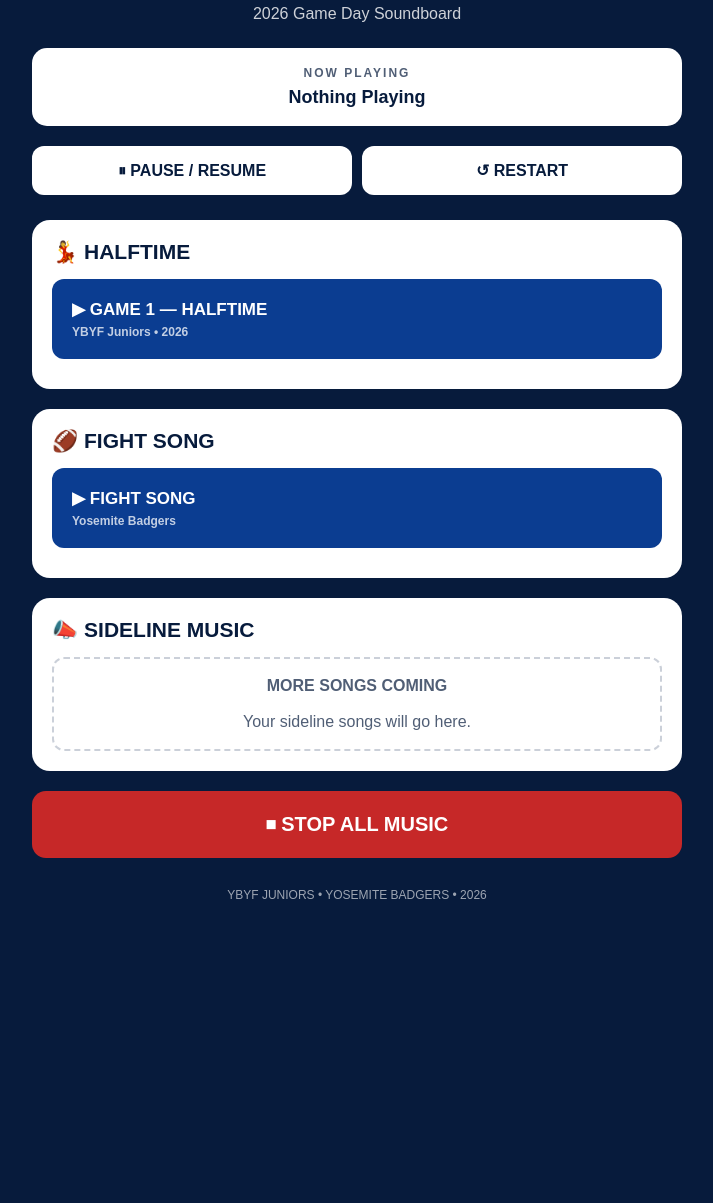
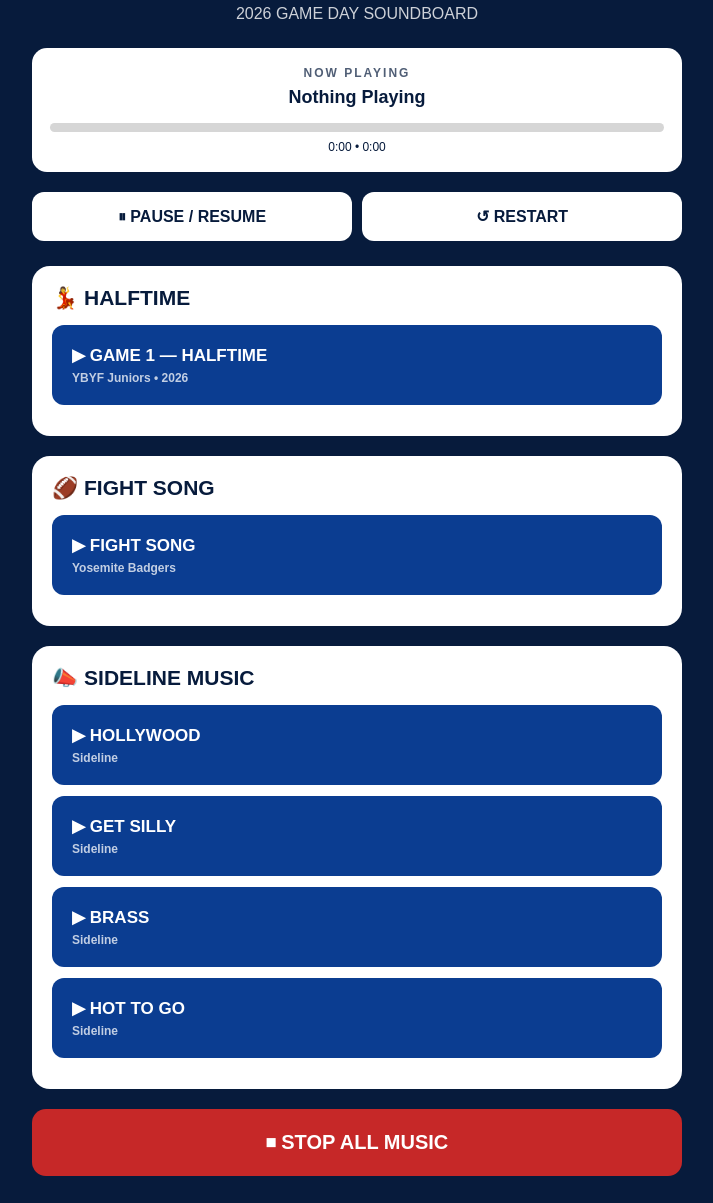
Before and after one commit to thatcoach00/2026juniors-soundboard, a plain HTML site: page index.html in a window 1280 px wide. Shown: the part 86-1289 px from the top of the page, without its empty margins (283-996 px from the left). Before the commit the page ends 1028 px from the top, so only its background shows below. Drawn offline with Linux system fonts and the light colour scheme.

Commit message:
Implement progress bar and time display for audio
Added a progress bar and time display for audio playback.

```diff
--- a/index.html
+++ b/index.html
@@ -73,7 +73,30 @@ body {
 }
 
 
-/* CONTROL BUTTONS */
+/* PROGRESS BAR */
+
+.progress-container {
+    width: 100%;
+    height: 9px;
+    background: #d6d6d6;
+    border-radius: 10px;
+    margin-top: 15px;
+    overflow: hidden;
+}
+
+#progressBar {
+    width: 0%;
+    height: 100%;
+    background: #0b3d91;
+}
+
+.time {
+    font-size: 12px;
+    margin-top: 8px;
+}
+
+
+/* CONTROLS */
 
 .controls {
     display: grid;
@@ -91,11 +114,7 @@ body {
     cursor: pointer;
 }
 
-.pause {
-    background: white;
-    color: #071b3c;
-}
-
+.pause,
 .restart {
     background: white;
     color: #071b3c;
@@ -116,7 +135,6 @@ body {
     font-size: 21px;
     font-weight: bold;
     margin-bottom: 15px;
-    text-align: left;
 }
 
 
@@ -129,15 +147,11 @@ body {
     background: #0b3d91;
     color: white;
     padding: 20px;
-    margin-bottom: 10px;
+    margin-bottom: 11px;
     text-align: left;
     font-size: 17px;
     font-weight: bold;
     cursor: pointer;
-}
-
-.song-button:hover {
-    opacity: .9;
 }
 
 .song-button:active {
@@ -156,18 +170,7 @@ body {
 }
 
 
-/* COMING SOON */
-
-.coming-soon {
-    border: 2px dashed #b6bdc9;
-    border-radius: 12px;
-    padding: 18px;
-    text-align: center;
-    opacity: .7;
-}
-
-
-/* STOP BUTTON */
+/* STOP */
 
 .stop-button {
     width: 100%;
@@ -197,7 +200,6 @@ body {
 }
 
 </style>
-
 </head>
 
 
@@ -214,7 +216,7 @@ body {
 
 <h2>JUNIORS</h2>
 
-<p>2026 Game Day Soundboard</p>
+<p>2026 GAME DAY SOUNDBOARD</p>
 
 </div>
 
@@ -232,11 +234,21 @@ NOW PLAYING
 Nothing Playing
 </div>
 
+<div class="progress-container">
+<div id="progressBar"></div>
+</div>
+
+<div class="time">
+<span id="currentTime">0:00</span>
+•
+<span id="duration">0:00</span>
+</div>
+
 </div>
 
 
 
-<!-- PLAYER CONTROLS -->
+<!-- CONTROLS -->
 
 <div class="controls">
 
@@ -322,15 +334,81 @@ Yosemite Badgers
 📣 SIDELINE MUSIC
 </div>
 
-<div class="coming-soon">
 
-<strong>MORE SONGS COMING</strong>
+<button
+class="song-button"
+onclick="playSong(
+'music/Sideline Hollywood.mp3',
+'Hollywood'
+)">
 
-<br><br>
+<span class="song-name">
+▶ HOLLYWOOD
+</span>
 
-Your sideline songs will go here.
+<span class="song-description">
+Sideline
+</span>
 
-</div>
+</button>
+
+
+
+<button
+class="song-button"
+onclick="playSong(
+'music/Sideline Get Silly.mp3',
+'Get Silly'
+)">
+
+<span class="song-name">
+▶ GET SILLY
+</span>
+
+<span class="song-description">
+Sideline
+</span>
+
+</button>
+
+
+
+<button
+class="song-button"
+onclick="playSong(
+'music/Sideline Brass.mp3',
+'Brass'
+)">
+
+<span class="song-name">
+▶ BRASS
+</span>
+
+<span class="song-description">
+Sideline
+</span>
+
+</button>
+
+
+
+<button
+class="song-button"
+onclick="playSong(
+'music/YBYC Seniors Hot to go 2.mp3',
+'Hot To Go'
+)">
+
+<span class="song-name">
+▶ HOT TO GO
+</span>
+
+<span class="song-description">
+Sideline
+</span>
+
+</button>
+
 
 </div>
 
@@ -354,7 +432,6 @@ YBYF JUNIORS • YOSEMITE BADGERS • 2026
 
 </div>
 
-
 </div>
 
 
@@ -362,7 +439,6 @@ YBYF JUNIORS • YOSEMITE BADGERS • 2026
 <script>
 
 let currentAudio = null;
-
 let currentSong = "";
 
 
@@ -370,11 +446,8 @@ let currentSong = "";
 function playSong(file, title) {
 
     if (currentAudio) {
-
         currentAudio.pause();
-
         currentAudio.currentTime = 0;
-
     }
 
     currentAudio = new Audio(file);
@@ -385,6 +458,42 @@ function playSong(file, title) {
 
     document.getElementById("nowPlaying").innerHTML =
     "🎵 " + title;
+
+
+    currentAudio.addEventListener("loadedmetadata", function() {
+
+        document.getElementById("duration").innerHTML =
+        formatTime(currentAudio.duration);
+
+    });
+
+
+    currentAudio.addEventListener("timeupdate", function() {
+
+        let percentage =
+        (currentAudio.currentTime / currentAudio.duration) * 100;
+
+        document.getElementById("progressBar").style.width =
+        percentage + "%";
+
+        document.getElementById("currentTime").innerHTML =
+        formatTime(currentAudio.currentTime);
+
+    });
+
+
+    currentAudio.addEventListener("ended", function() {
+
+        document.getElementById("nowPlaying").innerHTML =
+        "Nothing Playing";
+
+        document.getElementById("progressBar").style.width =
+        "0%";
+
+        document.getElementById("currentTime").innerHTML =
+        "0:00";
+
+    });
 
 }
 
@@ -403,7 +512,9 @@ function pauseMusic() {
         document.getElementById("nowPlaying").innerHTML =
         "🎵 " + currentSong;
 
-    } else {
+    }
+
+    else {
 
         currentAudio.pause();
 
@@ -446,13 +557,39 @@ function stopMusic() {
     document.getElementById("nowPlaying").innerHTML =
     "Nothing Playing";
 
+    document.getElementById("progressBar").style.width =
+    "0%";
+
+    document.getElementById("currentTime").innerHTML =
+    "0:00";
+
+    document.getElementById("duration").innerHTML =
+    "0:00";
+
 }
 
 
+
+function formatTime(seconds) {
+
+    if (isNaN(seconds)) {
+        return "0:00";
+    }
+
+    let minutes = Math.floor(seconds / 60);
+
+    let secs = Math.floor(seconds % 60);
+
+    if (secs < 10) {
+        secs = "0" + secs;
+    }
+
+    return minutes + ":" + secs;
+
+}
 
 </script>
 
 
 </body>
-
 </html>
```
